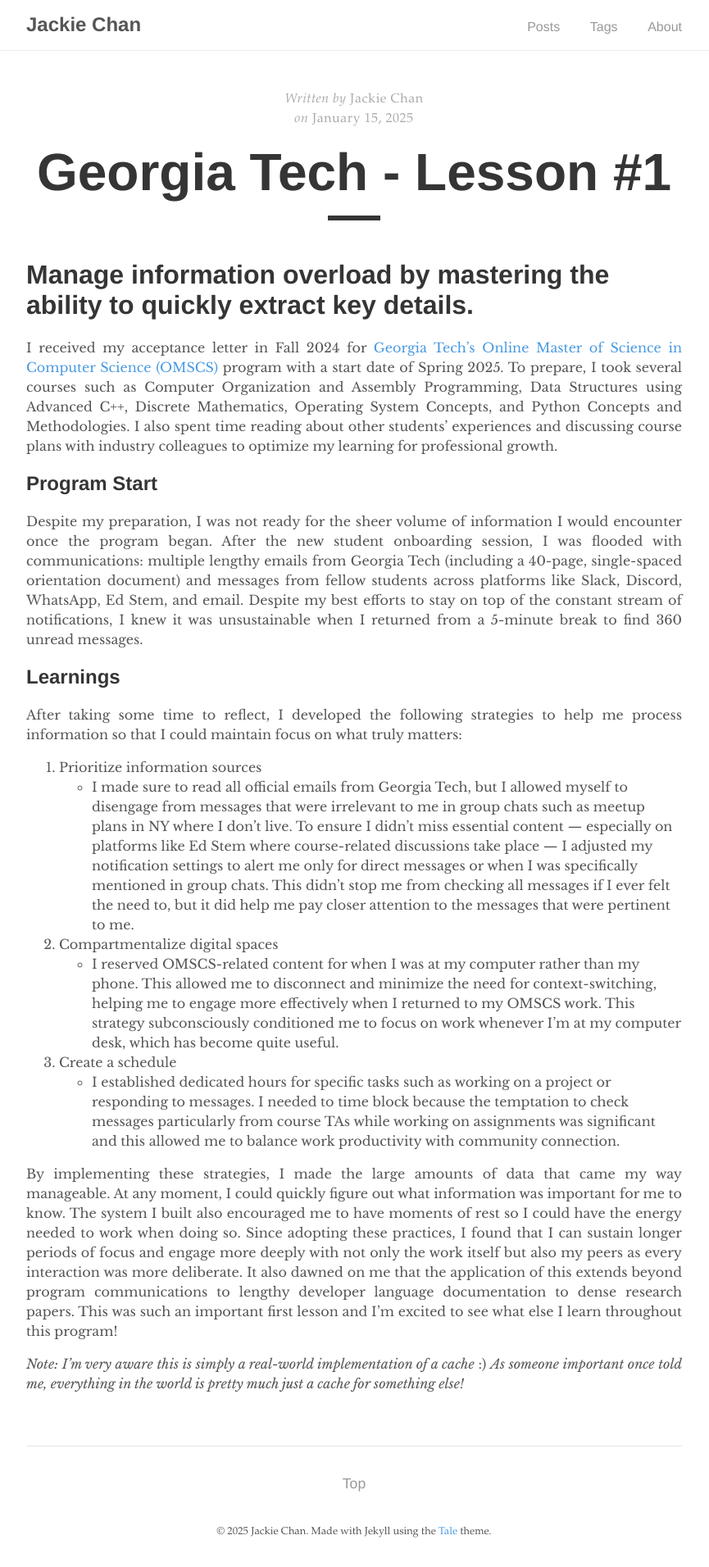
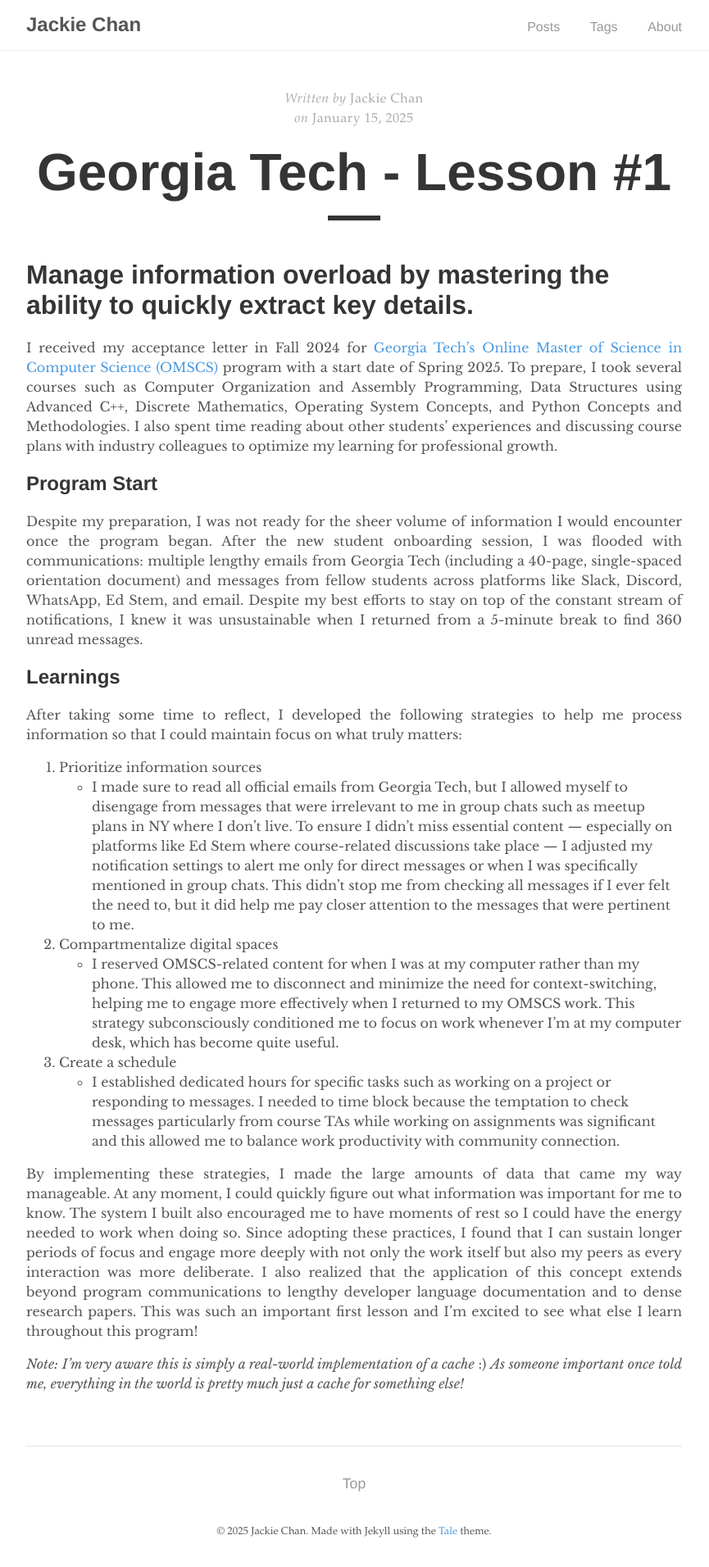
Before and after one commit to jackiechanmakes/jackiechanmakes.github.io, a Jekyll site: the page built from _posts/2025-01-15-beginning-georgia-tech.md, in a window 1280 px wide. Shown: the whole page at 82% size, without its empty margins (208-1073 px from the left). Built offline with Jekyll 4.4.1, drawn with Linux system fonts in a browser that asks for light colours.

Commit message:
Edit post

```diff
--- a/_posts/2025-01-15-beginning-georgia-tech.md
+++ b/_posts/2025-01-15-beginning-georgia-tech.md
@@ -23,6 +23,6 @@
 3. Create a schedule
    - I established dedicated hours for specific tasks such as working on a project or responding to messages. I needed to time block because the temptation to check messages particularly from course TAs while working on assignments was significant and this allowed me to balance work productivity with community connection.
 
-By implementing these strategies, I made the large amounts of data that came my way manageable. At any moment, I could quickly figure out what information was important for me to know. The system I built also encouraged me to have moments of rest so I could have the energy needed to work when doing so. Since adopting these practices, I found that I can sustain longer periods of focus and engage more deeply with not only the work itself but also my peers as every interaction was more deliberate. It also dawned on me that the application of this extends beyond program communications to lengthy developer language documentation to dense research papers. This was such an important first lesson and I’m excited to see what else I learn throughout this program!
+By implementing these strategies, I made the large amounts of data that came my way manageable. At any moment, I could quickly figure out what information was important for me to know. The system I built also encouraged me to have moments of rest so I could have the energy needed to work when doing so. Since adopting these practices, I found that I can sustain longer periods of focus and engage more deeply with not only the work itself but also my peers as every interaction was more deliberate. I also realized that the application of this concept extends beyond program communications to lengthy developer language documentation and to dense research papers. This was such an important first lesson and I’m excited to see what else I learn throughout this program!
 
 _Note: I'm very aware this is simply a real-world implementation of a cache_ :) _As someone important once told me, everything in the world is pretty much just a cache for something else!_
```
Also changed, not shown: 6 other files.
